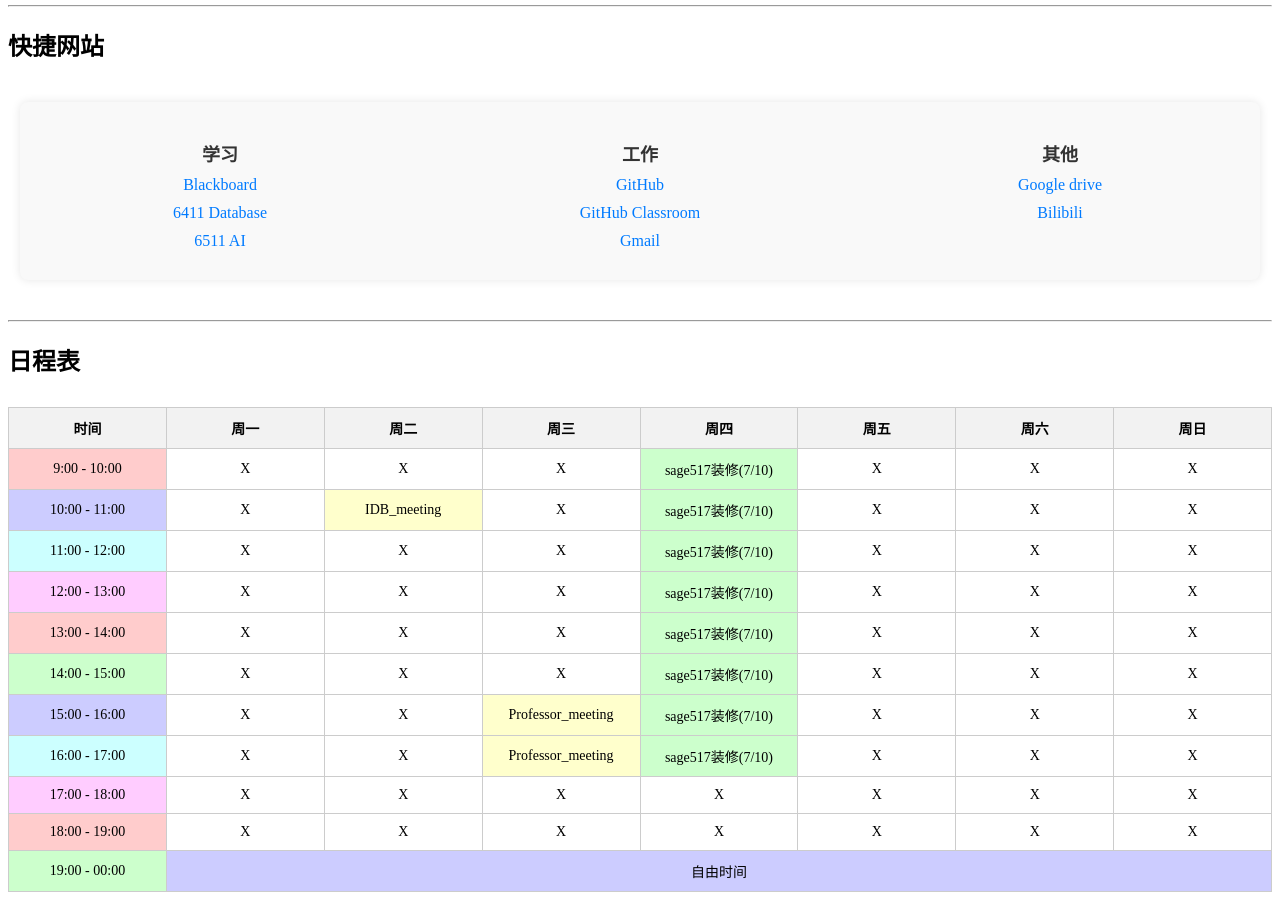
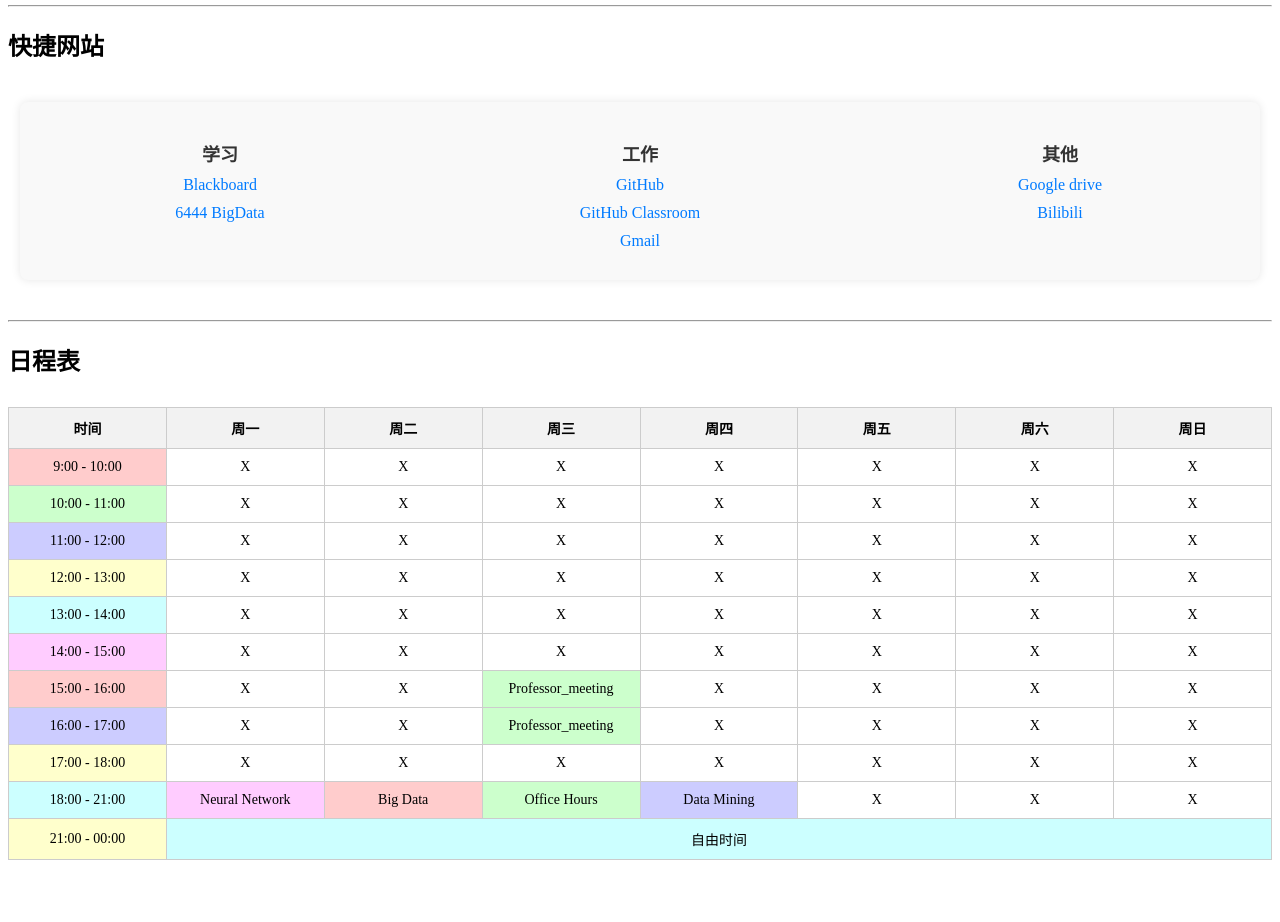
Before and after one commit to dnjgld/dnjgld.github.io, a plain HTML site: page index.html in a window 1280 px wide. Shown: the part 167-1089 px from the top of the page. After the commit the page ends 1057 px from the top, so only its background shows below. Drawn offline with Linux system fonts and the light colour scheme.

Commit message:
feat: update schedule table and replace course links

```diff
--- a/index.html
+++ b/index.html
@@ -15,8 +15,8 @@
     <h3>学习</h3>
     <ul>
       <li><a href="https://blackboard.gwu.edu/" target="_blank">Blackboard</a></li>
-      <li><a href="https://csci6441.org/" target="_blank">6411 Database</a></li>
-      <li><a href="https://faculty.cs.gwu.edu/goldfrank/4511/" target="_blank">6511 AI</a></li>
+      <li><a href="https://piazza.com/class/met0qsp17rf7ma" target="_blank">6444 BigData</a></li>
+      <!-- <li><a href="https://faculty.cs.gwu.edu/goldfrank/4511/" target="_blank">6511 AI</a></li> -->
     </ul>
   </div>
 
@@ -61,53 +61,53 @@
       <tr>
         <td>9:00 - 10:00</td>
         <!-- <td>X</td><td>X</td><td>X</td><td>X</td><td>X</td><td>X</td><td>X</td> -->
-        <td>X</td><td>X</td><td>X</td><td>sage517装修(7/10)</td><td>X</td><td>X</td><td>X</td>
+        <td>X</td><td>X</td><td>X</td><td>X</td><td>X</td><td>X</td><td>X</td>
       </tr>
       <tr>
         <td>10:00 - 11:00</td>
         <!-- <td>X</td><td>X</td><td>X</td><td>X</td><td>X</td><td>X</td><td>X</td> -->
-        <td>X</td><td>IDB_meeting</td><td>X</td><td>sage517装修(7/10)</td><td>X</td><td>X</td><td>X</td>
+        <td>X</td><td>X</td><td>X</td><td>X</td><td>X</td><td>X</td><td>X</td>
       </tr>
       <tr>
         <td>11:00 - 12:00</td>
         <!-- <td>X</td><td>X</td><td>X</td><td>X</td><td>X</td><td>X</td><td>X</td> -->
-        <td>X</td><td>X</td><td>X</td><td>sage517装修(7/10)</td><td>X</td><td>X</td><td>X</td>
+        <td>X</td><td>X</td><td>X</td><td>X</td><td>X</td><td>X</td><td>X</td>
       </tr>
       <tr>
         <td>12:00 - 13:00</td>
         <!-- <td>X</td><td>X</td><td>X</td><td>X</td><td>X</td><td>X</td><td>X</td> -->
-        <td>X</td><td>X</td><td>X</td><td>sage517装修(7/10)</td><td>X</td><td>X</td><td>X</td>
+        <td>X</td><td>X</td><td>X</td><td>X</td><td>X</td><td>X</td><td>X</td>
       </tr>
       <tr>
         <td>13:00 - 14:00</td>
         <!-- <td>X</td><td>X</td><td>X</td><td>X</td><td>X</td><td>X</td><td>X</td> -->
-        <td>X</td><td>X</td><td>X</td><td>sage517装修(7/10)</td><td>X</td><td>X</td><td>X</td>
+        <td>X</td><td>X</td><td>X</td><td>X</td><td>X</td><td>X</td><td>X</td>
       </tr>
       <tr>
         <td>14:00 - 15:00</td>
         <!-- <td>X</td><td>X</td><td>X</td><td>X</td><td>X</td><td>X</td><td>X</td> -->
-        <td>X</td><td>X</td><td>X</td><td>sage517装修(7/10)</td><td>X</td><td>X</td><td>X</td>
+        <td>X</td><td>X</td><td>X</td><td>X</td><td>X</td><td>X</td><td>X</td>
       </tr>
       <tr>
         <td>15:00 - 16:00</td>
         <!-- <td>X</td><td>X</td><td>X</td><td>X</td><td>X</td><td>X</td><td>X</td> -->
-        <td>X</td><td>X</td><td>Professor_meeting</td><td>sage517装修(7/10)</td><td>X</td><td>X</td><td>X</td>
+        <td>X</td><td>X</td><td>Professor_meeting</td><td>X</td><td>X</td><td>X</td><td>X</td>
       </tr>
       <tr>
         <td>16:00 - 17:00</td>
         <!-- <td>X</td><td>X</td><td>X</td><td>X</td><td>X</td><td>X</td><td>X</td> -->
-        <td>X</td><td>X</td><td>Professor_meeting</td><td>sage517装修(7/10)</td><td>X</td><td>X</td><td>X</td>
+        <td>X</td><td>X</td><td>Professor_meeting</td><td>X</td><td>X</td><td>X</td><td>X</td>
       </tr>
       <tr>
         <td>17:00 - 18:00</td>
         <td>X</td><td>X</td><td>X</td><td>X</td><td>X</td><td>X</td><td>X</td>
       </tr>
       <tr>
-        <td>18:00 - 19:00</td>
-        <td>X</td><td>X</td><td>X</td><td>X</td><td>X</td><td>X</td><td>X</td>
+        <td>18:00 - 21:00</td>
+        <td>Neural Network</td><td>Big Data</td><td>Office Hours</td><td>Data Mining</td><td>X</td><td>X</td><td>X</td>
       </tr>
       <tr>
-        <td>19:00 - 00:00</td>
+        <td>21:00 - 00:00</td>
         <td colspan="7">自由时间</td>
       </tr>
       <!-- 可继续添加行 -->
```
